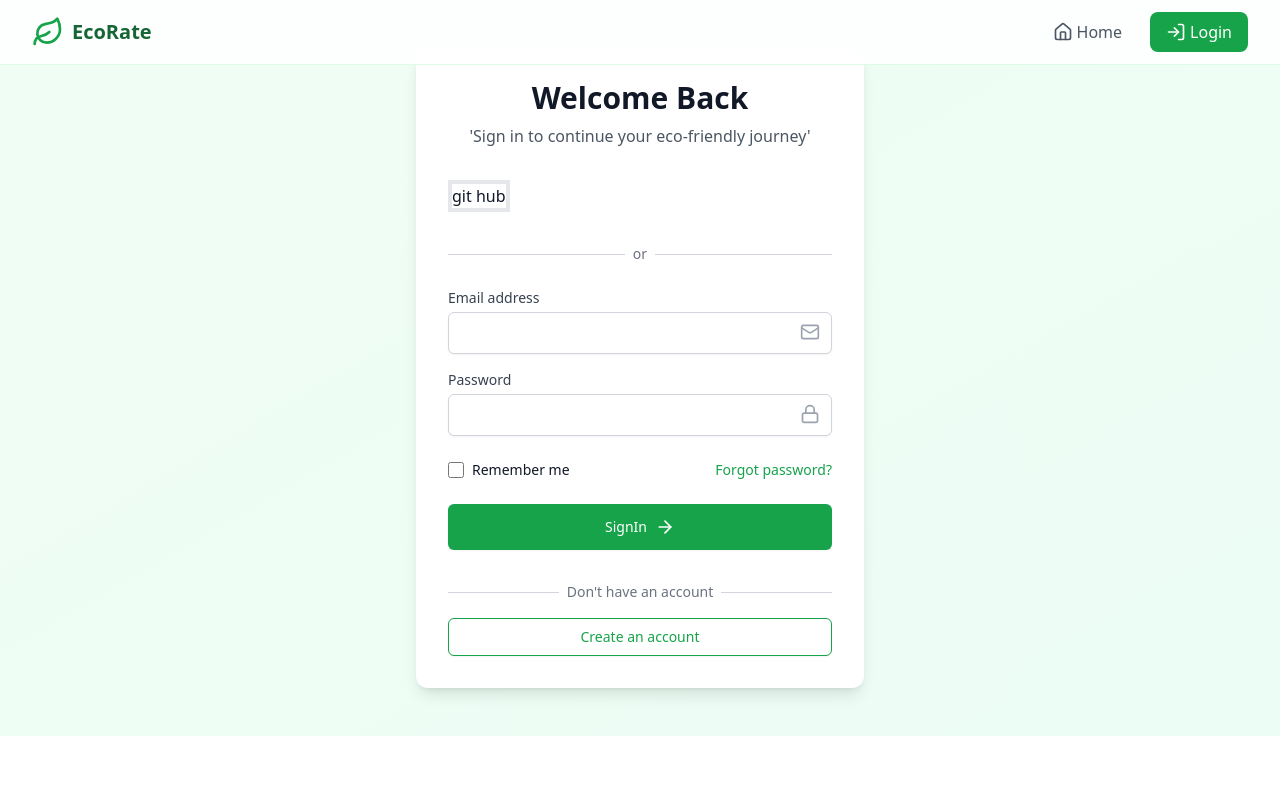
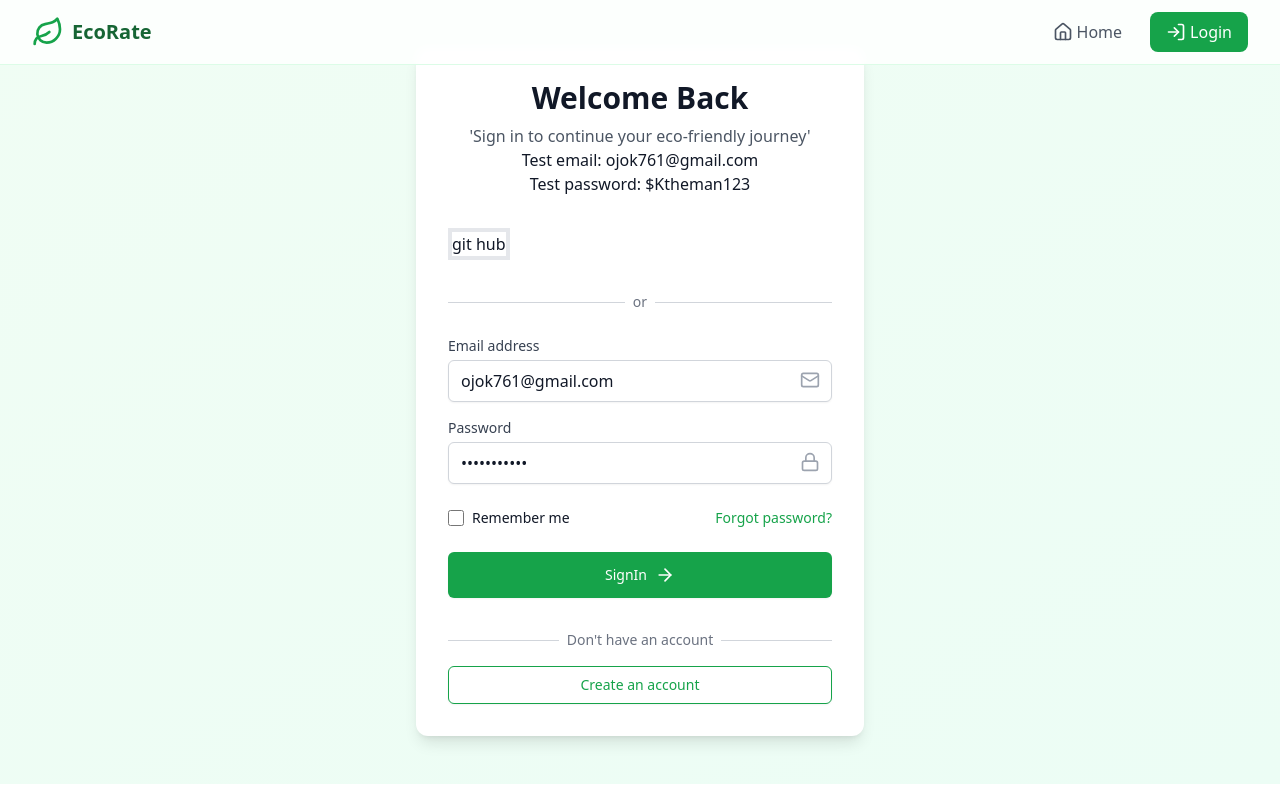
Before and after one commit to kenny5144/EcoFlow, a Next.js app in the folder my-app/: page /Signin in a window 1280 px wide. Built offline with nearby package versions, Linux system fonts and the light colour scheme; no server answers.

Commit message:
updated with test login and passowrd

```diff
--- a/my-app/app/Signin/page.jsx
+++ b/my-app/app/Signin/page.jsx
@@ -21,7 +21,10 @@ export default async function page() {
           <p className="mt-2 text-gray-600">
 
            'Sign in to continue your eco-friendly journey'
+
           </p>
+          <p> Test email:  ojok761@gmail.com</p>
+          <p>Test password: $Ktheman123</p>
         </div>
 
   <GithubSignIn/>
@@ -57,6 +60,7 @@ export default async function page() {
                   id="email"
                   name="email"
                   type="email"
+                  defaultValue='ojok761@gmail.com'
                   required
                   className="appearance-none block w-full px-3 py-2 border border-gray-300 rounded-md shadow-sm placeholder-gray-400 focus:outline-none focus:ring-green-500 focus:border-green-500"
                 />
@@ -73,6 +77,7 @@ export default async function page() {
                   id="password"
                   name="password"
                   type="password"
+                  defaultValue="$Ktheman123"
                   required
                   className="appearance-none block w-full px-3 py-2 border border-gray-300 rounded-md shadow-sm placeholder-gray-400 focus:outline-none focus:ring-green-500 focus:border-green-500"
                 />
```
